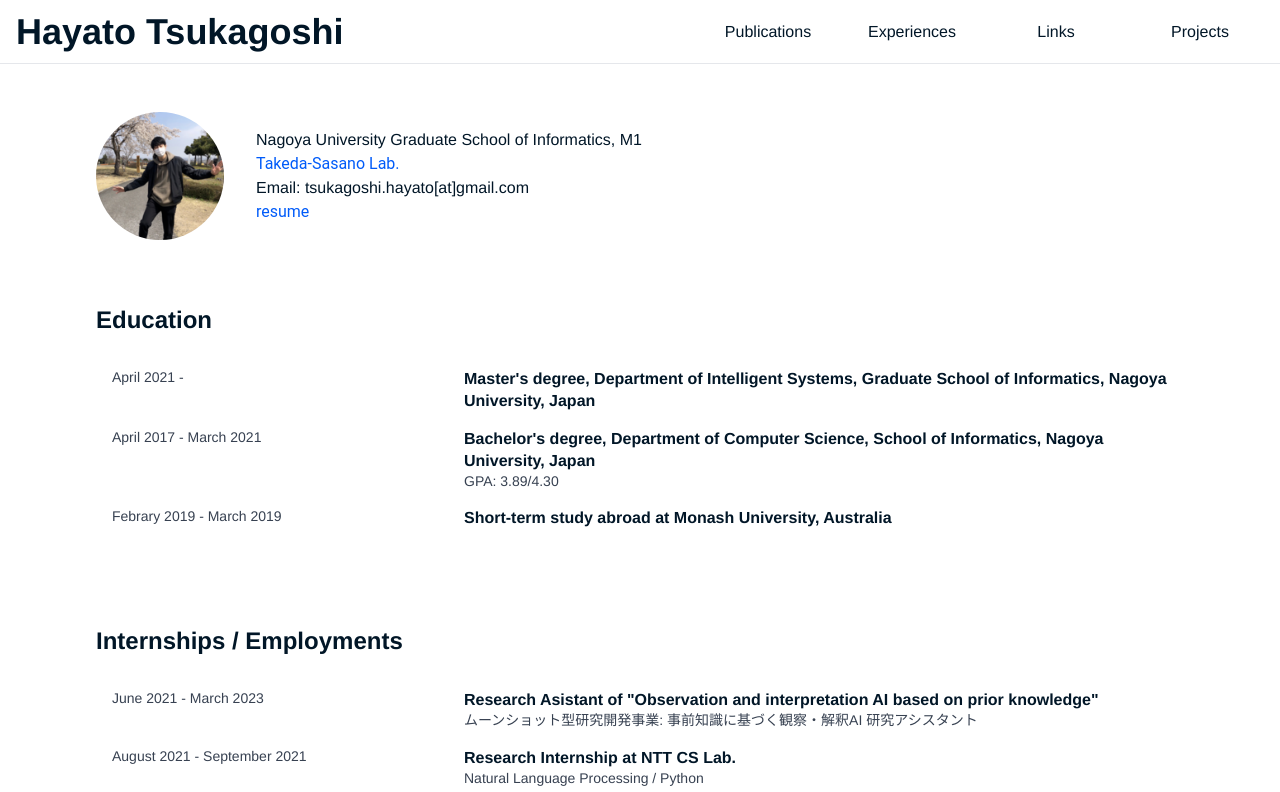
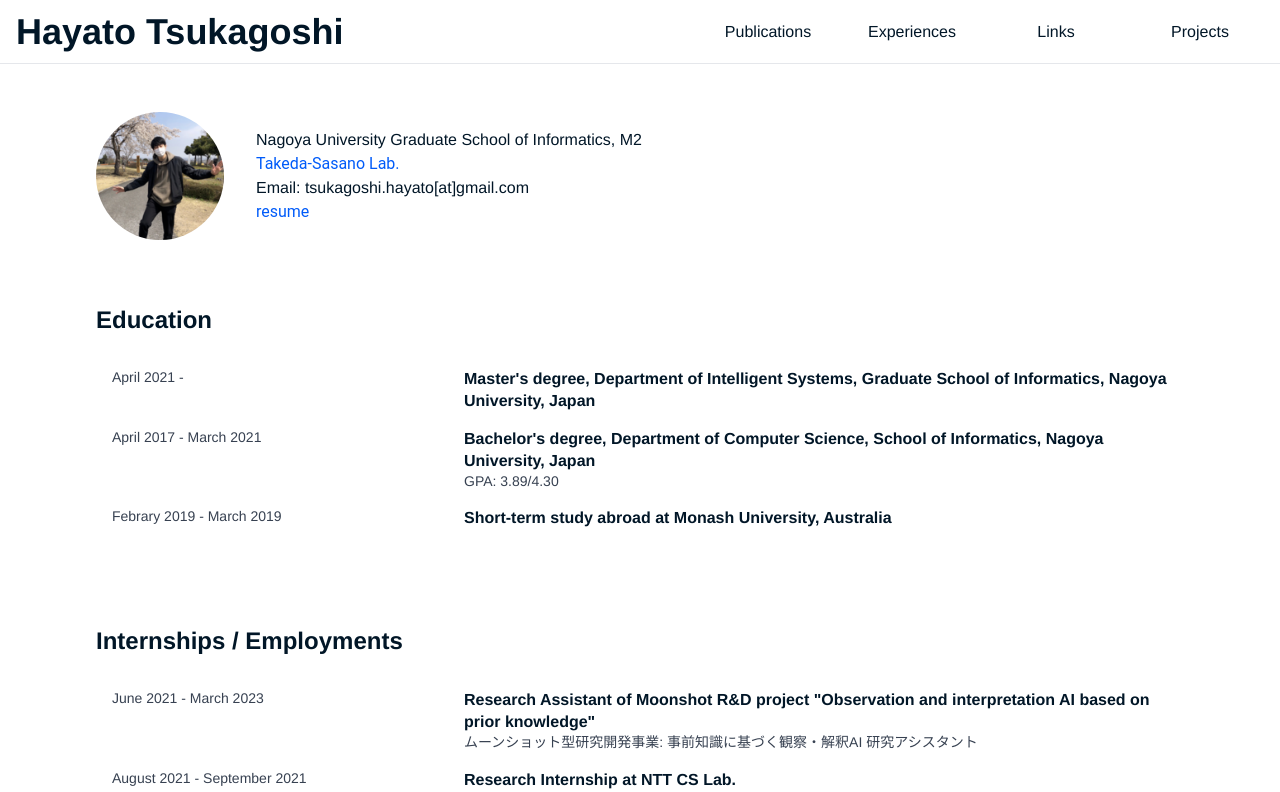
Before and after one commit to hppRC/hppRC.github.io, a Next.js app: page / in a window 1280 px wide. Shown: the top 792 px of the page. Built offline with nearby package versions, Linux system fonts and the light colour scheme.

Commit message:
:+1: fix typo

```diff
--- a/src/pages/index.tsx
+++ b/src/pages/index.tsx
@@ -18,7 +18,7 @@ const educationResources: ReadonlyArray<Resource> = [
 
 const internsihpsEmploymentsResources: ReadonlyArray<Resource> = [
   {
-    title: `Research Asistant of "Observation and interpretation AI based on prior knowledge"`,
+    title: `Research Assistant of Moonshot R&D project "Observation and interpretation AI based on prior knowledge"`,
     period: `June 2021 - March 2023`,
     text: `ムーンショット型研究開発事業: 事前知識に基づく観察・解釈AI 研究アシスタント`,
   },
@@ -181,7 +181,7 @@ const Component: React.FCX = function () {
           />
         </div>
         <div className="flex flex-col justify-center">
-          <p>Nagoya University Graduate School of Informatics, M1</p>
+          <p>Nagoya University Graduate School of Informatics, M2</p>
           <ExternalLink href="http://cr.fvcrc.i.nagoya-u.ac.jp/">
             Takeda-Sasano Lab.
           </ExternalLink>
```
